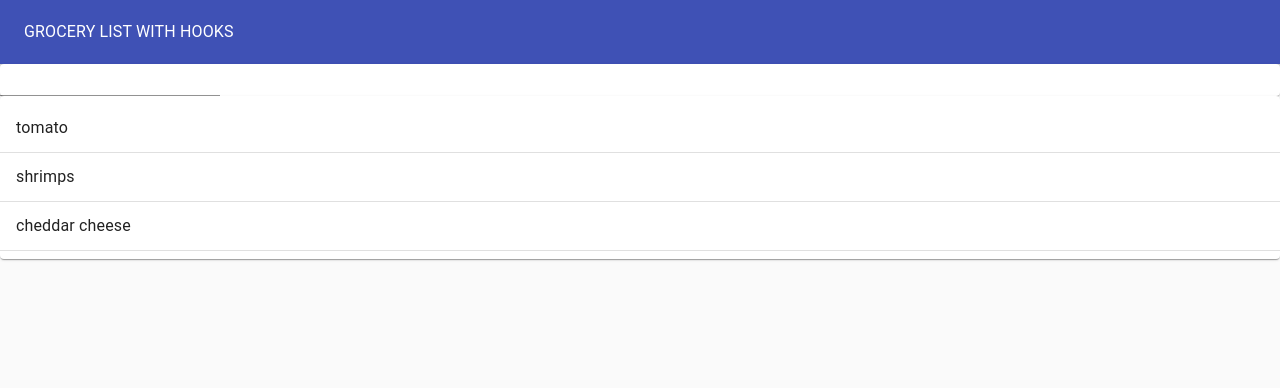
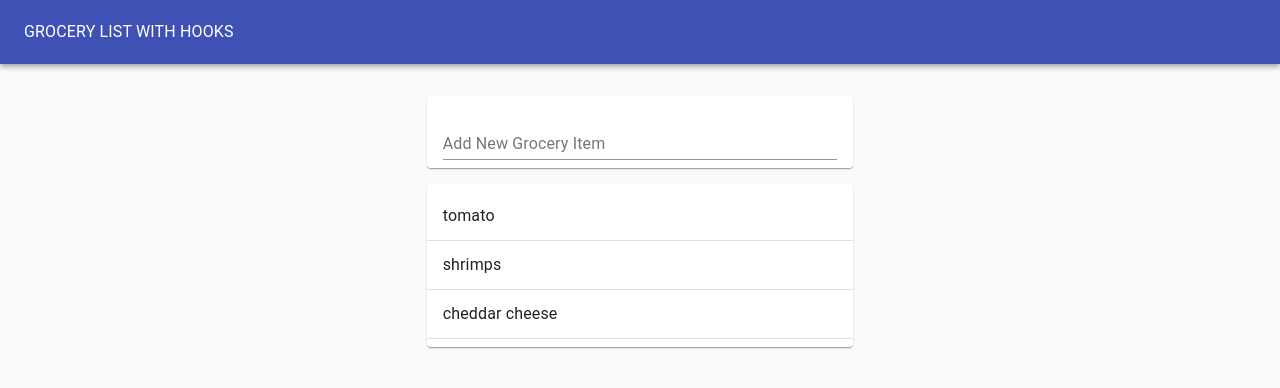
Before and after one commit to LagiewkaMarta/groceryAppHooks, a React (Create React App) app: page / in a window 1280 px wide. Shown: the top 388 px of the page. Built offline with nearby package versions, Linux system fonts and the light colour scheme.

Commit message:
STYLE GroceryApp & GroceryForm

```diff
--- a/src/Components/GroceryApp.js
+++ b/src/Components/GroceryApp.js
@@ -15,9 +15,12 @@
   ];
   const [groceries, setGroceries] = useState(initialGroceries);
 
-  const addGrocery = (newGroceryItemName) => {
-    setGroceries([...groceries, {id: 4, groceryItem: newGroceryItemName, completed:false}])
-  }
+  const addGrocery = newGroceryItemName => {
+    setGroceries([
+      ...groceries,
+      { id: 4, groceryItem: newGroceryItemName, completed: false }
+    ]);
+  };
   return (
     <Paper
       style={{
@@ -33,8 +36,12 @@
           <Typography color="inherit"> GROCERY LIST WITH HOOKS </Typography>
         </ToolBar>
       </AppBar>
-      <GroceryForm addGrocery = {addGrocery}/>
-      <GroceryList groceries={groceries}/>
+      <Grid container justify="center" style={{marginTop: "1rem"}}>
+        <Grid item xs={11} md={8} lg={4}>
+          <GroceryForm addGrocery={addGrocery} />
+          <GroceryList groceries={groceries} />
+        </Grid>
+      </Grid>
     </Paper>
   );
 }
--- a/src/Components/GroceryForm.js
+++ b/src/Components/GroceryForm.js
@@ -8,15 +8,19 @@
     ""
   );
   return (
-    <Paper>
+    <Paper style={{ margin: "1rem 0", padding: "0 1rem" }}>
       <form
         onSubmit={e => {
           e.preventDefault();
           addGrocery(groceryValue);
           resetGroceryValue();
         }}
-      >
-        <TextField onChange={updateGroceryValue} value={groceryValue} />
+        >
+        <TextField onChange={updateGroceryValue} value={groceryValue}
+        margin="normal"
+        label="Add New Grocery Item"
+        fullWidth
+        />
       </form>
     </Paper>
   );
```
